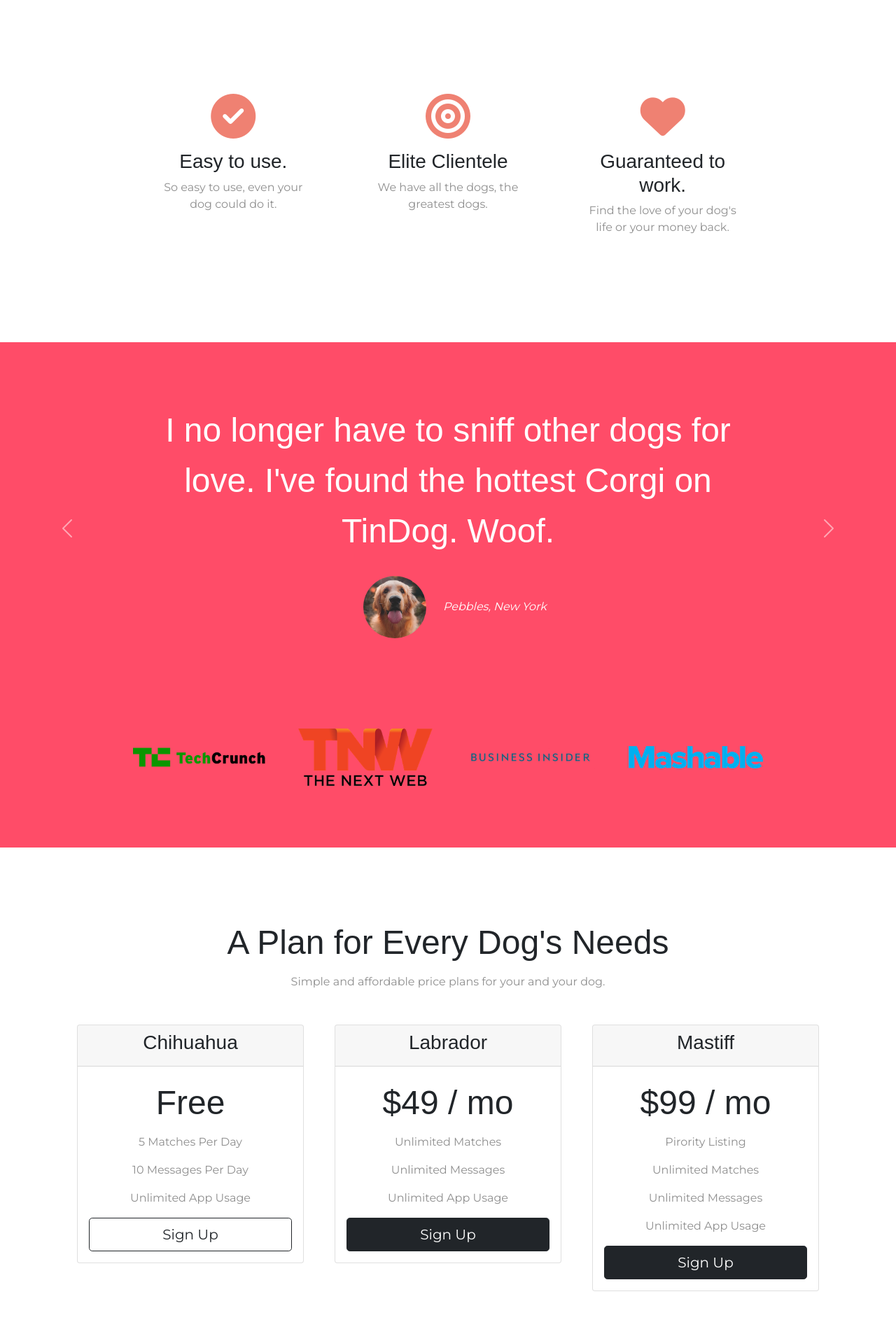
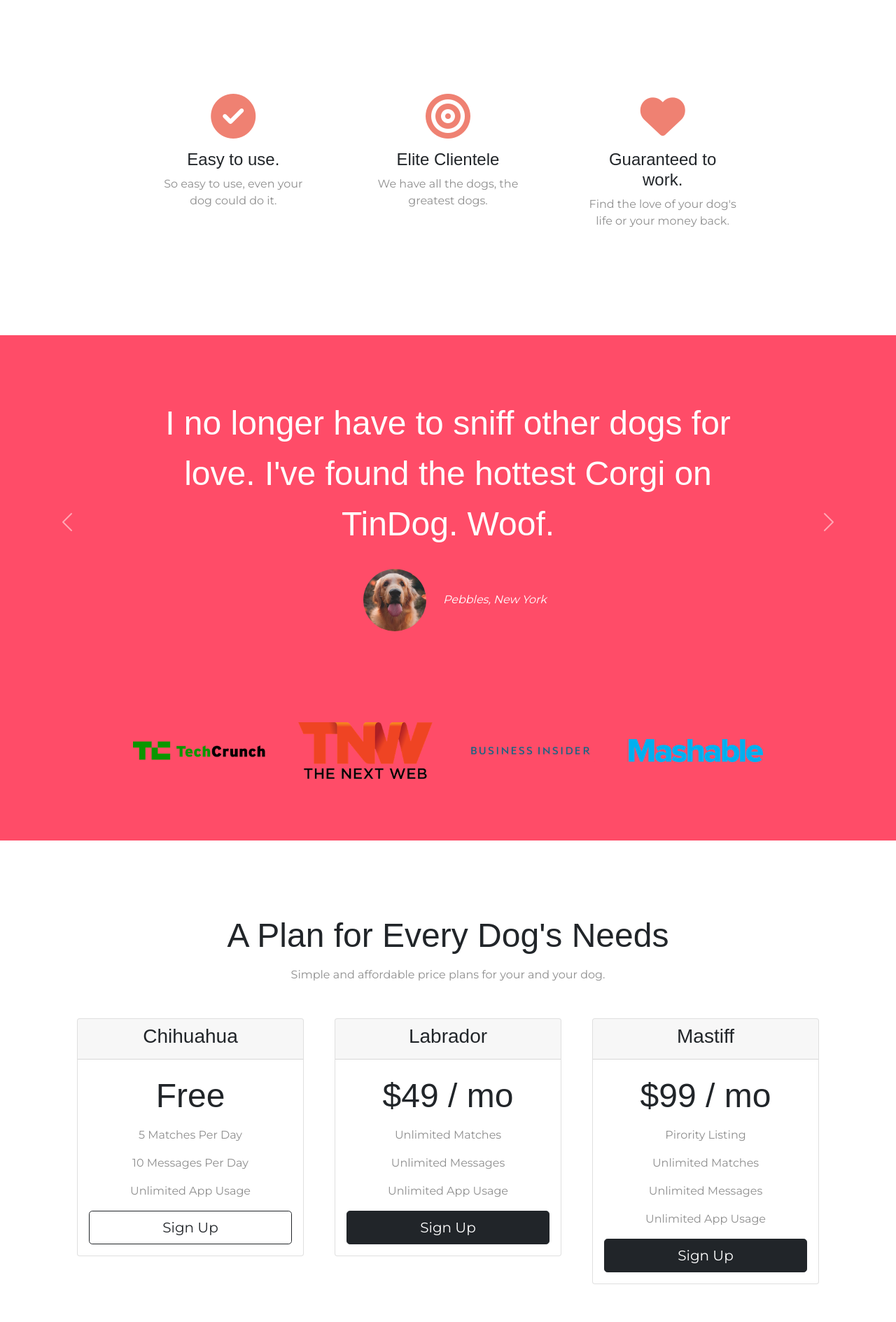
Before and after one commit to armandoroman20/frontend-2022, a web app: file Web development/Bootstrap/index.html in a window 1280 px wide. Shown: the part 623-2512 px from the top of the page at 70% size. Run offline with its HTML, style and script files only (its server is not run), Linux system fonts and the light colour scheme; some libraries are stand-ins or nearby versions.

Commit message:
pushing changes

```diff
--- a/Web development/Bootstrap/css/styles.css
+++ b/Web development/Bootstrap/css/styles.css
@@ -1,34 +1,32 @@
 body {
     font-family: "Montserrat";
+    text-align: center;
+}
+/* Containers */
+
+.container-fluid {
+    padding: 7% 15%;
 }
 
-#title {
-    background-color: #ff4c68;
-    color: #fff;
+h1, h2, h3, h4, h5, h6 {
+    font-family: 'Montserrat-bold', sans-serif;
 }
 
-.container-fluid {
-    padding: 3% 15% 7%;
+p {
+    color: #8f8f8f;
 }
 
-h1 {
+/* Heading */
+
+.big-heading {
     font-family: 'Montserrat-black', sans-serif;
     font-size: 3.5rem;
     line-height: 1.5;
 }
 
-h2{
-    font-family: 'Montserrat-bold', sans-serif;
+.section-heading {
     font-size: 3rem;
     line-height: 1.5;
-}
-
-h3 {
-    font-family: 'Montserrat-bold', sans-serif;
-}
-
-p {
-    color: #8f8f8f;
 }
 
 /* Nav Bar */
@@ -57,6 +55,17 @@ p {
     margin: 5% 3% 5% 0;
 }
 
+/* Title Section */
+#title {
+    text-align: left;
+    background-color: #ff4c68;
+    color: #fff;
+}
+
+#title .container-fluid {
+    padding: 3% 15% 7%;
+}
+
 /* Title Image */
 
 .title-image {
@@ -70,13 +79,15 @@ p {
 /* Features section*/
 
 #features {
-    padding: 7% 15%;
     background-color: #fff;
     position: relative;
 }
 
+.feature-title {
+    font-size: 1.5rem;
+}
+
 .feature-box {
-    text-align: center;
     padding: 5%;
 }
 
@@ -92,9 +103,12 @@ p {
 /* Testimonial Section  */
 
 #testimonials {
-    text-align: center;
     background-color: #ff4c68;
     color: #fff;
+}
+.testimonial-text{
+    font-size: 3rem;
+    line-height: 1.5;
 }
 
 .testimonial-image{
@@ -103,15 +117,12 @@ p {
     margin: 20px;
 }
 
-.carousel-item {
-    padding: 7% 15%;
-}
+
 
 /* press section */
 
 #press {
     background-color: #ff4c68;
-    text-align: center;
     padding-bottom: 3%;
 }
 
@@ -124,7 +135,11 @@ p {
 
 #pricing {
     padding: 100px;
-    text-align: center;
+}
+
+.price-text{
+    font-size: 3rem;
+    line-height: 1.5;
 }
 
 .pricing-column {
@@ -134,23 +149,13 @@ p {
 /* CTA Section  */
 
 #cta {
-    padding: 7% 15%;
     background-color: #ff4c68;
     color: white;
-    text-align: center;
-}
-
-.cta-heading {
-    font-family: 'Montserrat-black', sans-serif;
-    font-size: 3.5rem;
-    line-height: 1.5;
 }
 
 /* Footer Section */
 
 #footer {
-    text-align: center;
-    padding: 7% 15%;
     background-color: #fff;
 }
 
--- a/Web development/Bootstrap/index.html
+++ b/Web development/Bootstrap/index.html
@@ -64,7 +64,7 @@
         <!-- Title -->
         <div class="row">
           <div class="col-lg-6">
-            <h1>Meet new and interesting dogs nearby.</h1>
+            <h1 class="big-heading">Meet new and interesting dogs nearby.</h1>
             <button type="button" class="btn btn-dark btn-lg download-button">
               <i class="fa-brands fa-apple"></i> Download
             </button>
@@ -90,21 +90,23 @@
     <!-- Features -->
 
     <section id="features">
+      <div class="container-fluid">
         <div class="row">
           <div class="feature-box col-lg-4 col-sm-12">
             <i class="icon fa-solid fa-circle-check fa-4x"></i>
-          <h3>Easy to use.</h3>
+            <h3 class="feature-title">Easy to use.</h3>
             <p>So easy to use, even your dog could do it.</p>
           </div>
           <div class="feature-box col-lg-4 col-sm-12">
             <i class="icon fa-solid fa-bullseye fa-4x"></i>
-          <h3>Elite Clientele</h3>
+            <h3 class="feature-title">Elite Clientele</h3>
             <p>We have all the dogs, the greatest dogs.</p>
           </div>
           <div class="feature-box col-lg-4 col-sm-12">
             <i class="icon fa-solid fa-heart fa-4x"></i>
-          <h3>Guaranteed to work.</h3>
+            <h3 class="feature-title">Guaranteed to work.</h3>
             <p>Find the love of your dog's life or your money back.</p>
+          </div>
         </div>
       </div>
     </section>
@@ -118,8 +120,8 @@
         data-bs-ride="carousel"
       >
         <div class="carousel-inner">
-          <div class="carousel-item active">
-            <h2>
+          <div class="carousel-item active container-fluid">
+            <h2 class="testimonial-text">
               I no longer have to sniff other dogs for love. I've found the
               hottest Corgi on TinDog. Woof.
             </h2>
@@ -130,7 +132,7 @@
             />
             <em>Pebbles, New York</em>
           </div>
-          <div class="carousel-item">
+          <div class="carousel-item container-fluid">
             <h2 class="testimonial-text">
               My dog used to be so lonely, but with TinDog's help, they've found
               the love of their life. I think.
@@ -180,7 +182,7 @@
     <!-- Pricing -->
 
     <section id="pricing">
-      <h2>A Plan for Every Dog's Needs</h2>
+      <h2 class="section-heading">A Plan for Every Dog's Needs</h2>
       <p>Simple and affordable price plans for your and your dog.</p>
       <div class="row">
         <div class="pricing-column col-lg-4 col-md-6">
@@ -189,7 +191,7 @@
               <h3>Chihuahua</h3>
             </div>
             <div class="card-body">
-              <h2>Free</h2>
+              <h2 class="price-text">Free</h2>
               <p>5 Matches Per Day</p>
               <p>10 Messages Per Day</p>
               <p>Unlimited App Usage</p>
@@ -210,7 +212,7 @@
               <h3>Labrador</h3>
             </div>
             <div class="card-body">
-              <h2>$49 / mo</h2>
+              <h2 class="price-text">$49 / mo</h2>
               <p>Unlimited Matches</p>
               <p>Unlimited Messages</p>
               <p>Unlimited App Usage</p>
@@ -228,7 +230,7 @@
               <h3>Mastiff</h3>
             </div>
             <div class="card-body">
-              <h2>$99 / mo</h2>
+              <h2 class="price-text">$99 / mo</h2>
               <p>Pirority Listing</p>
               <p>Unlimited Matches</p>
               <p>Unlimited Messages</p>
@@ -247,7 +249,10 @@
     <!-- Call to Action -->
 
     <section id="cta">
-      <h3 class="cta-heading">Find the True Love of Your Dog's Life Today.</h3>
+      <div class="container-fluid">
+        <h3 class="big-heading">
+          Find the True Love of Your Dog's Life Today.
+        </h3>
         <button class="download-button btn btn-dark btn-lg" type="button">
           <i class="fa-brands fa-apple"></i>
           Download
@@ -256,16 +261,19 @@
           <i class="fa-brands fa-google-play"></i>
           Download
         </button>
+      </div>
     </section>
 
     <!-- Footer -->
 
     <footer id="footer">
+      <div class="container-fluid">
         <i class="social-icons fa-brands fa-twitter"></i>
         <i class="social-icons fa-brands fa-facebook"></i>
         <i class="social-icons fa-brands fa-instagram"></i>
         <i class="social-icons fa-solid fa-envelope"></i>
         <p>© Copyright TinDog</p>
+      </div>
     </footer>
 
     <!-- Boostrap Script -->
```
Lines whose indentation alone changed are shown as unchanged.
